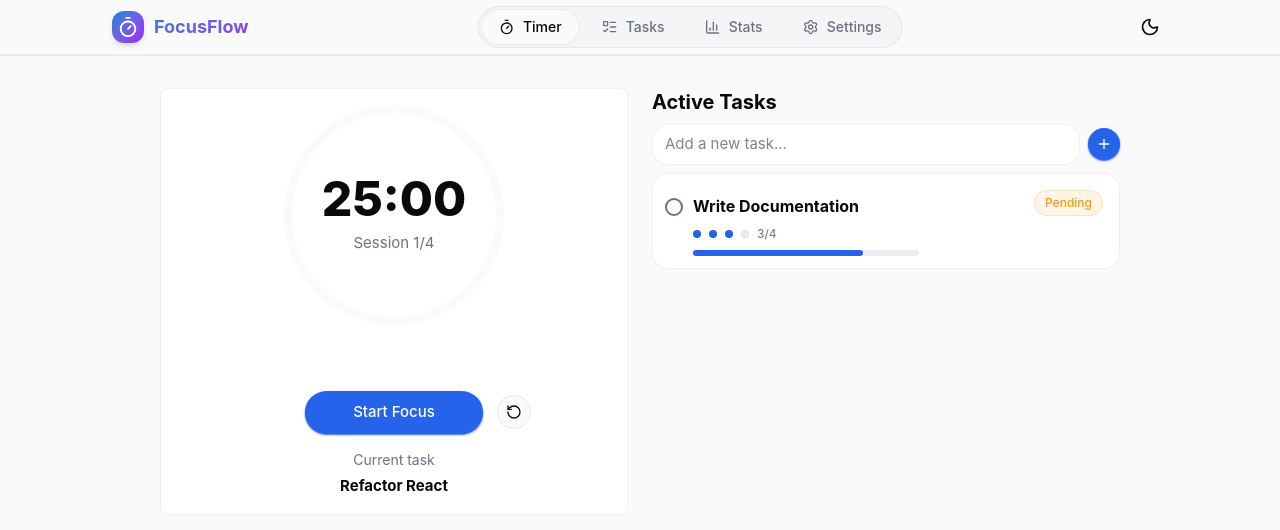
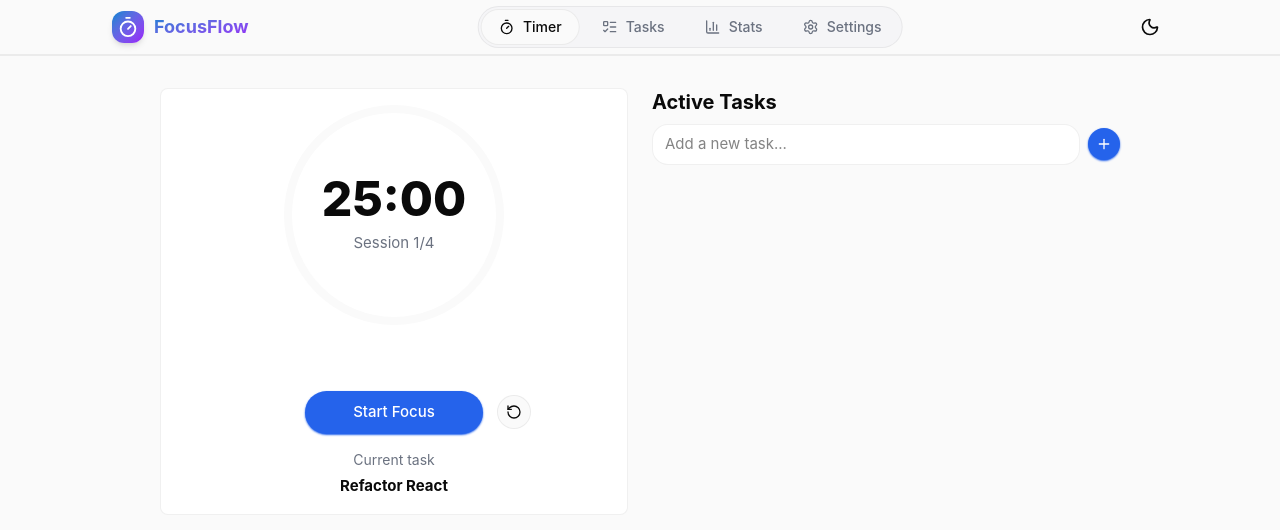
Before and after one commit to omeresmr/pomodoro-timer, a React (Vite) app: page / in a window 1280 px wide. Shown: the top 530 px of the page. Built offline with nearby package versions, Linux system fonts and the light colour scheme.

Commit message:
implement createTask logic

```diff
--- a/src/App.tsx
+++ b/src/App.tsx
@@ -1,3 +1,4 @@
+import { useState } from 'react';
 import { Routes, Route, BrowserRouter } from 'react-router-dom';
 import Header from './components/Header/Header';
 import TimerPage from './pages/TimerPage';
@@ -7,8 +8,11 @@ import SettingsPage from './pages/SettingsPage';
 import ToggleDarkMode from './components/Header/ToggleDarkMode';
 import Navigation from './components/Navigation/Navigation';
 import { SettingsProvider } from './contexts/SettingsContext';
+import { type TaskState } from './models/task.model';
 
 function App() {
+  const [tasks, setTasks] = useState<TaskState[]>([]);
+
   return (
     <>
       <SettingsProvider>
@@ -20,7 +24,10 @@ function App() {
           <main>
             <section className="flex items-center justify-center">
               <Routes>
-                <Route path="/" element={<TimerPage />} />
+                <Route
+                  path="/"
+                  element={<TimerPage setTasks={setTasks} tasks={tasks} />}
+                />
                 <Route path="/tasks" element={<TasksPage />} />
                 <Route path="/stats" element={<StatsPage />} />
                 <Route path="/settings" element={<SettingsPage />} />
--- a/src/Pages/TimerPage.tsx
+++ b/src/Pages/TimerPage.tsx
@@ -1,11 +1,17 @@
 import TimerContent from '../components/Timer/TimerContent';
 import TaskList from '../components/Tasks/TaskList';
+import { type TaskState } from '../models/task.model';
 
-export default function TimerPage() {
+interface TimerPageProps {
+  tasks: TaskState[];
+  setTasks: React.Dispatch<React.SetStateAction<TaskState[]>>;
+}
+
+export default function TimerPage({ tasks, setTasks }: TimerPageProps) {
   return (
     <div className="timer-wrapper">
       <TimerContent />
-      <TaskList />
+      <TaskList setTasks={setTasks} tasks={tasks} />
     </div>
   );
 }
--- a/src/components/Tasks/TaskInput.tsx
+++ b/src/components/Tasks/TaskInput.tsx
@@ -1,13 +1,34 @@
+import { useState } from 'react';
 import PrimaryButton from '../Buttons/PrimaryButton';
 import AddTaskInput from './shared/AddTaskInput';
 import { Plus } from 'lucide-react';
+import { createTask, type TaskState } from '../../models/task.model';
 
-export default function TaskInput() {
+interface TaskInputProps {
+  tasks: TaskState[];
+  setTasks: React.Dispatch<React.SetStateAction<TaskState[]>>;
+}
+
+export default function TaskInput({ tasks, setTasks }: TaskInputProps) {
+  const [taskName, setTaskName] = useState('');
+
+  function addTask() {
+    // TODO: Show alert
+    if (!taskName) return;
+
+    const newTask: TaskState = createTask(taskName);
+    setTasks((tasks) => [...tasks, newTask]);
+    setTaskName('');
+  }
+
   return (
     <div className="flex items-center justify-center w-full gap-2">
-      <AddTaskInput />
+      <AddTaskInput
+        value={taskName}
+        onChange={(e) => setTaskName(e.target.value)}
+      />
       <PrimaryButton
-        handleClick={() => console.log('temp')}
+        handleClick={() => addTask()}
         className="rounded-full p-2 flex items-center justify-center"
       >
         <Plus className="w-4 h-4" />
--- a/src/components/Tasks/TaskItem.tsx
+++ b/src/components/Tasks/TaskItem.tsx
@@ -4,13 +4,18 @@ import CheckBox from './TaskItem/CheckBox';
 import ProgressBar from './shared/ProgressBar';
 import TaskStatus from './TaskItem/TaskStatus';
 import TaskActions from './TaskItem/TaskActions';
+import type { TaskState } from '../../models/task.model';
 
-export default function TaskItem() {
+interface TaskItemProps {
+  task: TaskState;
+}
+
+export default function TaskItem({ task }: TaskItemProps) {
   return (
     <TaskCard className="group">
       <CheckBox />
 
-      <p className="font-bold text-base">Write Documentation</p>
+      <p className="font-bold text-base">{task.name}</p>
 
       <PomodoroCircles total={4} completed={3} />
 
--- a/src/components/Tasks/TaskList.tsx
+++ b/src/components/Tasks/TaskList.tsx
@@ -1,13 +1,20 @@
 import TaskInput from './TaskInput';
 import TaskItem from './TaskItem';
+import { type TaskState } from '../../models/task.model';
 
-export default function TaskList() {
+interface TaskListProps {
+  tasks: TaskState[];
+  setTasks: React.Dispatch<React.SetStateAction<TaskState[]>>;
+}
+export default function TaskList({ tasks, setTasks }: TaskListProps) {
   return (
     <div className="flex flex-col gap-2 w-full pb-10">
       <p className="font-bold text-xl">Active Tasks</p>
-      <TaskInput />
+      <TaskInput tasks={tasks} setTasks={setTasks} />
       <div className="tasks-con flex justify-center items-center gap-2 flex-col">
-        <TaskItem />
+        {tasks.map((t) => (
+          <TaskItem key={t.id} task={t} />
+        ))}
       </div>
     </div>
   );
--- a/src/components/Tasks/shared/AddTaskInput.tsx
+++ b/src/components/Tasks/shared/AddTaskInput.tsx
@@ -1,6 +1,13 @@
-export default function AddTaskInput() {
+interface AddTaskInputProps {
+  value: string;
+  onChange: (e: React.ChangeEvent<HTMLInputElement>) => void;
+}
+
+export default function AddTaskInput({ value, onChange }: AddTaskInputProps) {
   return (
     <input
+      value={value}
+      onChange={onChange}
       type="text"
       placeholder="Add a new task..."
       className="task-name-input"
--- a/src/models/task.model.ts
+++ b/src/models/task.model.ts
@@ -8,13 +8,10 @@ export interface TaskState {
   status: TaskStatus;
 }
 
-export const createTask = (
-  name: string,
-  estimatedPomodoros: number
-): TaskState => ({
+export const createTask = (name: string): TaskState => ({
   id: Date.now(),
   name,
-  estimatedPomodoros,
+  estimatedPomodoros: 4,
   pomodorosDone: 0,
   status: 'default',
 });
```
